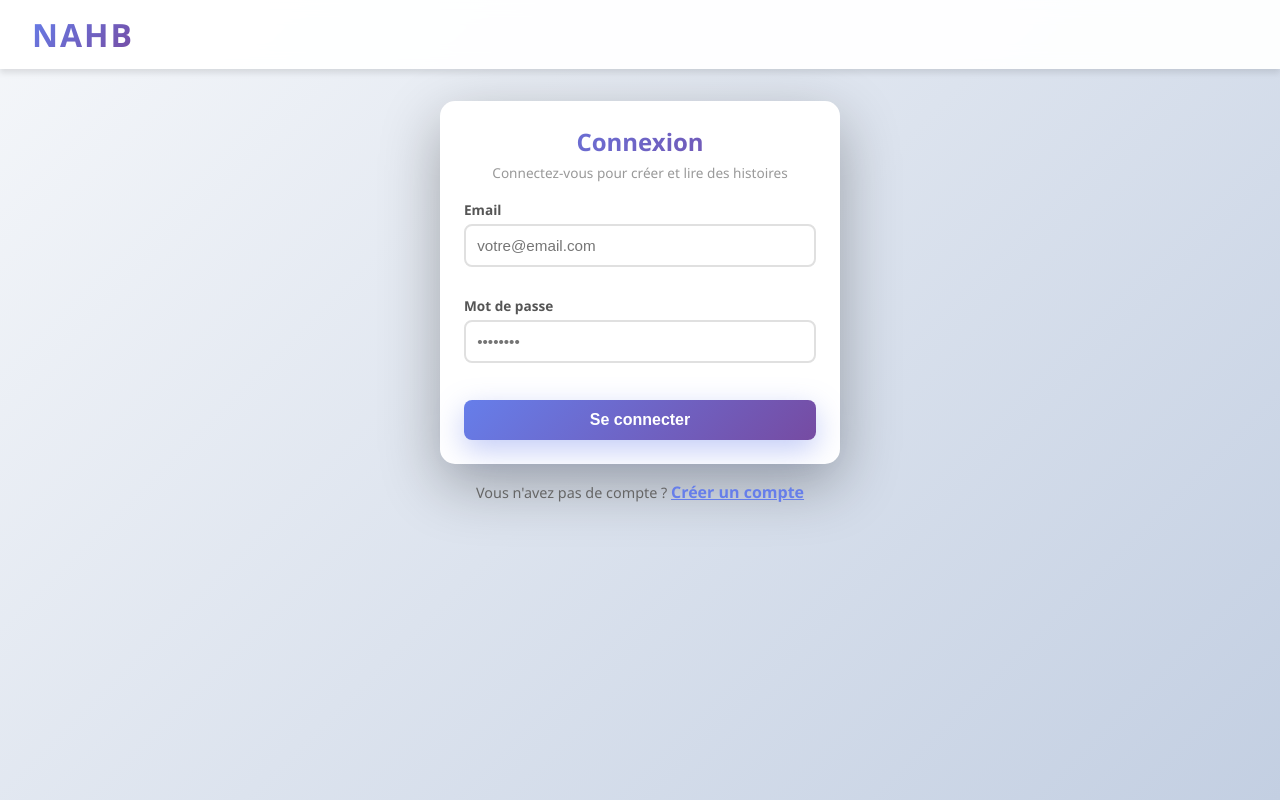
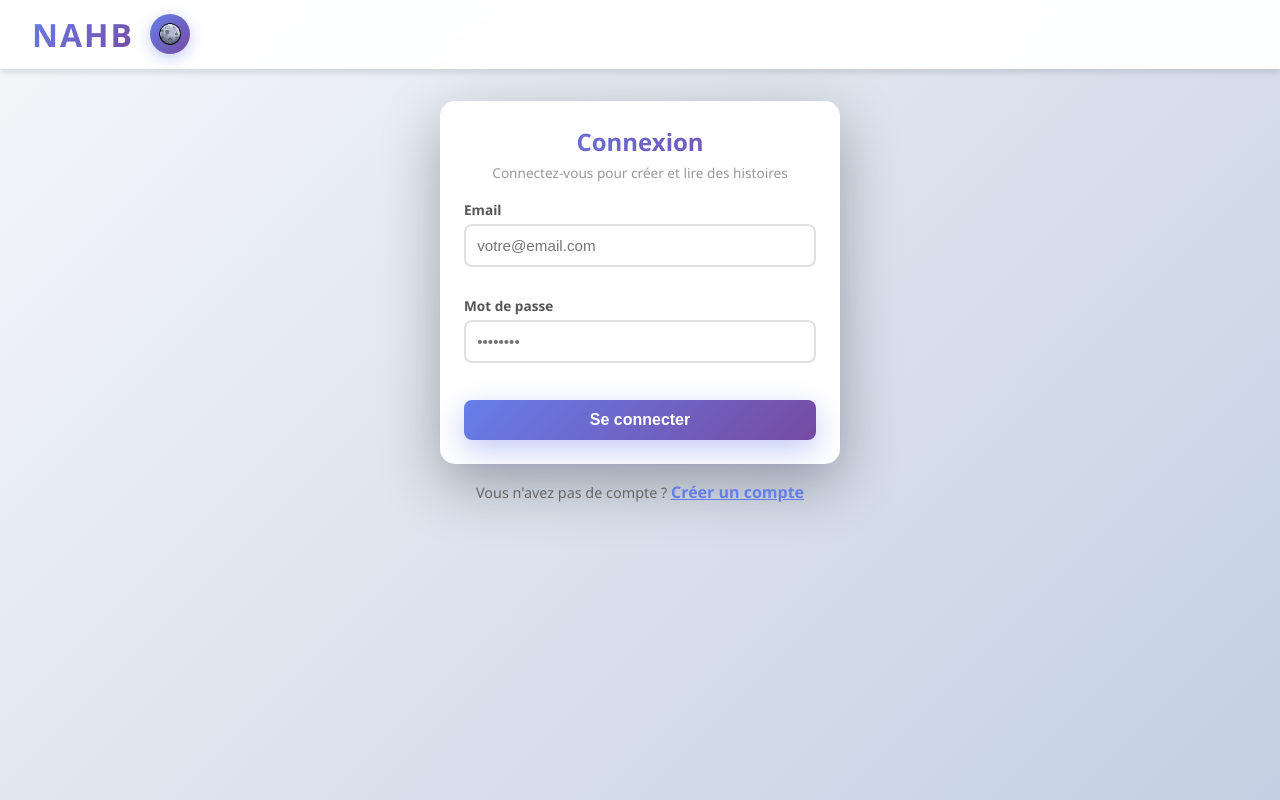
Before and after one commit to sharklandy/NAHB_project_v2, a React (Create React App) app in the folder frontend/: page /my-reviews in a window 1280 px wide. Built offline with nearby package versions, Linux system fonts and the light colour scheme; no server answers.

Commit message:
feat: Add ThemeToggle component for dark/light mode switching and apply styles

```diff
--- a/frontend/src/App.js
+++ b/frontend/src/App.js
@@ -8,6 +8,7 @@ import PlayView from './components/PlayView';
 import Editor from './components/Editor';
 import AdminPanel from './components/AdminPanel';
 import MyReviews from './components/MyReviews';
+import ThemeToggle from './components/ThemeToggle';
 
 const API = process.env.REACT_APP_API || 'http://localhost:4000/api';
 
@@ -42,7 +43,10 @@ function App(){
     <Router>
       <div>
         <header>
-          <h1>NAHB</h1>
+          <div style={{display: 'flex', alignItems: 'center', gap: '1rem'}}>
+            <h1>NAHB</h1>
+            <ThemeToggle />
+          </div>
           <nav>
             {token && (
               <>
--- /dev/null
+++ b/frontend/src/components/ThemeToggle.css
@@ -0,0 +1,154 @@
+.theme-toggle {
+  width: 40px;
+  height: 40px;
+  border-radius: 50%;
+  border: none;
+  background: linear-gradient(135deg, #667eea 0%, #764ba2 100%);
+  cursor: pointer;
+  display: flex;
+  align-items: center;
+  justify-content: center;
+  box-shadow: 0 4px 15px rgba(102, 126, 234, 0.4);
+  transition: all 0.3s ease;
+  padding: 0;
+  flex-shrink: 0;
+}
+
+.theme-toggle:hover {
+  transform: scale(1.1);
+  box-shadow: 0 6px 20px rgba(102, 126, 234, 0.6);
+}
+
+.theme-toggle:active {
+  transform: scale(0.95);
+}
+
+.theme-icon {
+  width: 22px;
+  height: 22px;
+  object-fit: contain;
+  transition: transform 0.3s ease;
+}
+
+.theme-toggle:hover .theme-icon {
+  transform: rotate(20deg);
+}
+
+/* Dark theme styles */
+body.dark-theme {
+  background: #1a1a2e;
+  color: #eee;
+}
+
+body.dark-theme header {
+  background: linear-gradient(135deg, #16213e 0%, #0f3460 100%);
+}
+
+body.dark-theme button:not(.theme-toggle) {
+  background: linear-gradient(135deg, #533483 0%, #764ba2 100%);
+}
+
+body.dark-theme .story-card,
+body.dark-theme .story-page,
+body.dark-theme .story-header,
+body.dark-theme .my-review-card,
+body.dark-theme .no-reviews,
+body.dark-theme .no-stories {
+  background: #16213e;
+  color: #eee;
+}
+
+body.dark-theme .story-card h3,
+body.dark-theme .story-page h3,
+body.dark-theme .story-header h2,
+body.dark-theme .my-review-card h3 {
+  color: #eee;
+}
+
+body.dark-theme .story-card p,
+body.dark-theme .story-content {
+  color: #ccc;
+}
+
+body.dark-theme .choice-button {
+  background: #16213e;
+  color: #eee;
+  border-color: #667eea;
+}
+
+body.dark-theme .choice-button:hover {
+  background: linear-gradient(135deg, #667eea 0%, #764ba2 100%);
+  color: white;
+}
+
+body.dark-theme .story-rating {
+  background: rgba(102, 126, 234, 0.2);
+}
+
+body.dark-theme .review-comment-text {
+  background: #0f3460;
+  color: #ccc;
+}
+
+body.dark-theme .edit-form {
+  background: #0f3460;
+}
+
+body.dark-theme .edit-comment textarea {
+  background: #16213e;
+  color: #eee;
+  border-color: #667eea;
+}
+
+body.dark-theme .select-message,
+body.dark-theme .loading-message {
+  background: rgba(22, 33, 62, 0.95);
+  color: #eee;
+}
+
+body.dark-theme .review-item {
+  background: #16213e;
+  border-left-color: #667eea;
+}
+
+body.dark-theme .review-comment {
+  color: #ccc;
+}
+
+/* Search bar in dark mode */
+body.dark-theme .search-bar input {
+  background: #16213e;
+  color: #eee;
+  border-color: #667eea;
+}
+
+body.dark-theme .search-bar input::placeholder {
+  color: #888;
+}
+
+/* Theme filter buttons in dark mode */
+body.dark-theme .theme-btn {
+  background: #16213e;
+  color: #667eea;
+  border-color: #667eea;
+}
+
+body.dark-theme .theme-btn.active {
+  background: linear-gradient(135deg, #667eea 0%, #764ba2 100%);
+  color: white;
+}
+
+/* Admin panel in dark mode */
+body.dark-theme .admin-container,
+body.dark-theme .admin-stats,
+body.dark-theme .report-item {
+  background: #16213e;
+}
+
+body.dark-theme .admin-container h2 {
+  color: #eee;
+}
+
+body.dark-theme .stat-value {
+  color: #667eea;
+}
--- /dev/null
+++ b/frontend/src/components/ThemeToggle.js
@@ -0,0 +1,40 @@
+import React, { useState, useEffect } from 'react';
+import './ThemeToggle.css';
+import soleil from '../assets/theme-switch/soleil.png';
+import lune from '../assets/theme-switch/lune.png';
+
+export default function ThemeToggle() {
+  const [isDark, setIsDark] = useState(false);
+
+  useEffect(() => {
+    // Load theme preference from localStorage
+    const savedTheme = localStorage.getItem('theme');
+    if (savedTheme === 'dark') {
+      setIsDark(true);
+      document.body.classList.add('dark-theme');
+    }
+  }, []);
+
+  const toggleTheme = () => {
+    const newTheme = !isDark;
+    setIsDark(newTheme);
+
+    if (newTheme) {
+      document.body.classList.add('dark-theme');
+      localStorage.setItem('theme', 'dark');
+    } else {
+      document.body.classList.remove('dark-theme');
+      localStorage.setItem('theme', 'light');
+    }
+  };
+
+  return (
+    <button className="theme-toggle" onClick={toggleTheme} title={isDark ? 'Mode clair' : 'Mode sombre'}>
+      <img
+        src={isDark ? soleil : lune}
+        alt={isDark ? 'Soleil' : 'Lune'}
+        className="theme-icon"
+      />
+    </button>
+  );
+}
```
